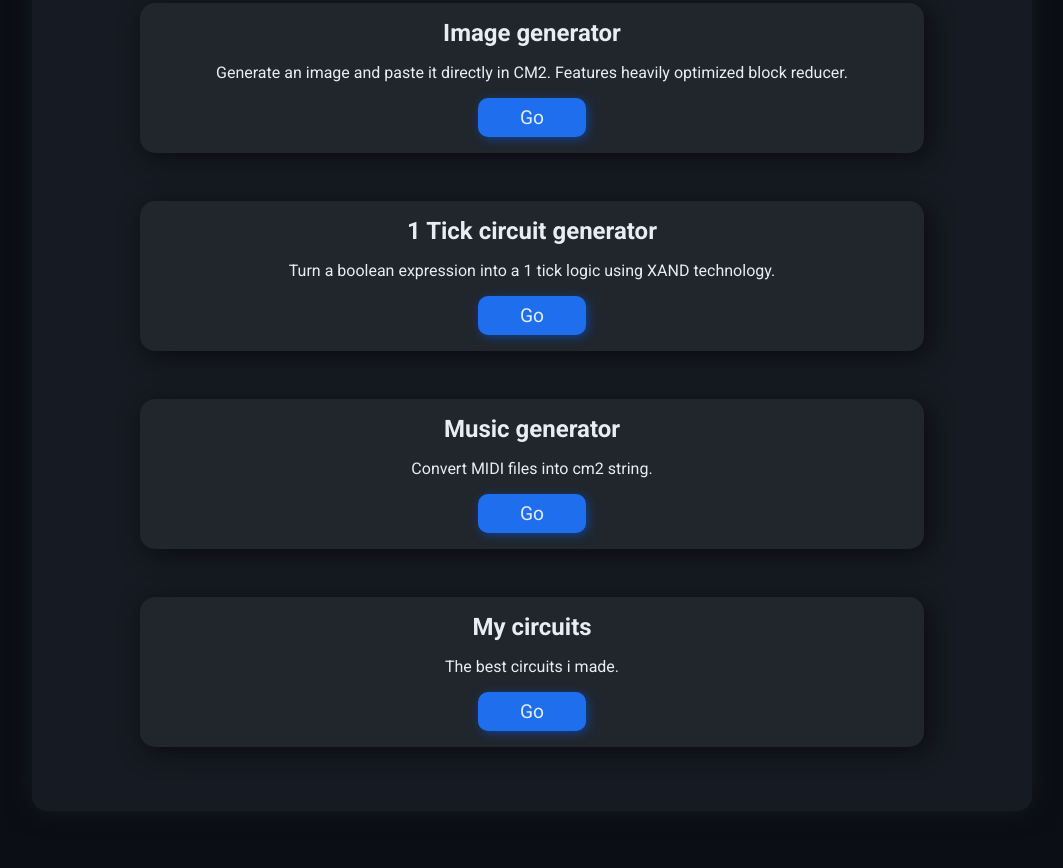
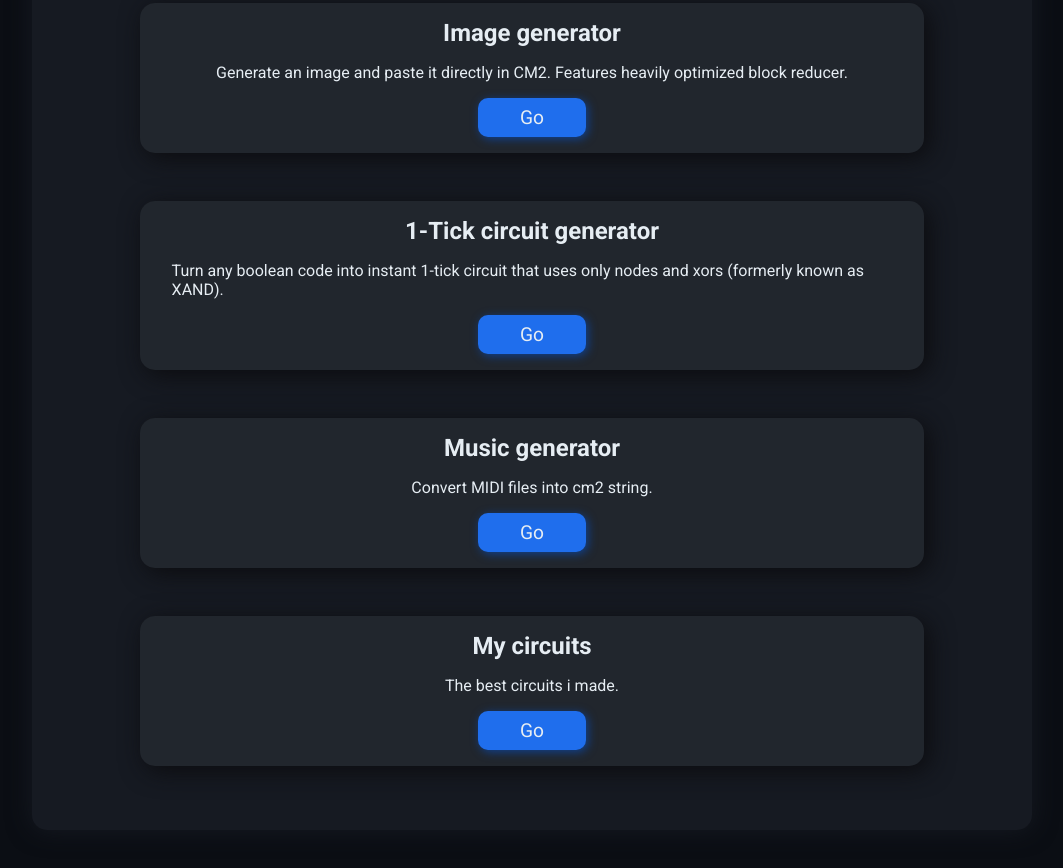
Before and after one commit to Dinwik/Portfolio, a plain HTML site: page projects/CM2-Tools/index.html in a window 1280 px wide. Shown: the part 801-1669 px from the top of the page, without its empty margins (108-1171 px from the left). Drawn offline with Linux system fonts and the light colour scheme.

Commit message:
xandless xand

```diff
--- a/projects/CM2-Tools/index.html
+++ b/projects/CM2-Tools/index.html
@@ -4,7 +4,7 @@
         <meta charset="utf-8">
         <meta name="viewport" content="width=device-width, initial-scale=1.0">
         <title>CM2 Tools</title>
-        <meta name="description" content="Many useful CM2 / Circuit maker 2 tools. CM2 Text generator, CM2 Image generator, CM2 XAND generator, CM2 Circuit generator, CM2 Music generator.">
+        <meta name="description" content="Many useful CM2 / Circuit maker 2 tools. CM2 Text generator, CM2 Image generator, CM2 XAND generator, CM2 1-Tick circuit generator, CM2 Circuit generator, CM2 Music generator.">
 
         <link rel="icon" type="image/svg" href="../../assets/icon.svg">
         <link rel="stylesheet" href="../../assets/style.css">
@@ -56,8 +56,8 @@
             </article>
 
             <article class="item">
-                <h2>1 Tick circuit generator</h2>
-                <p>Turn a boolean expression into a 1 tick logic using XAND technology.</p>
+                <h2>1-Tick circuit generator</h2>
+                <p>Turn any boolean code into instant 1-tick circuit that uses only nodes and xors (formerly known as XAND).</p>
                 <a href="1-tick-generator/">Go</a>
             </article>
 
```
Also changed, not shown: projects/CM2-Tools/1-tick-generator/index.html (+3 -3 lines).
